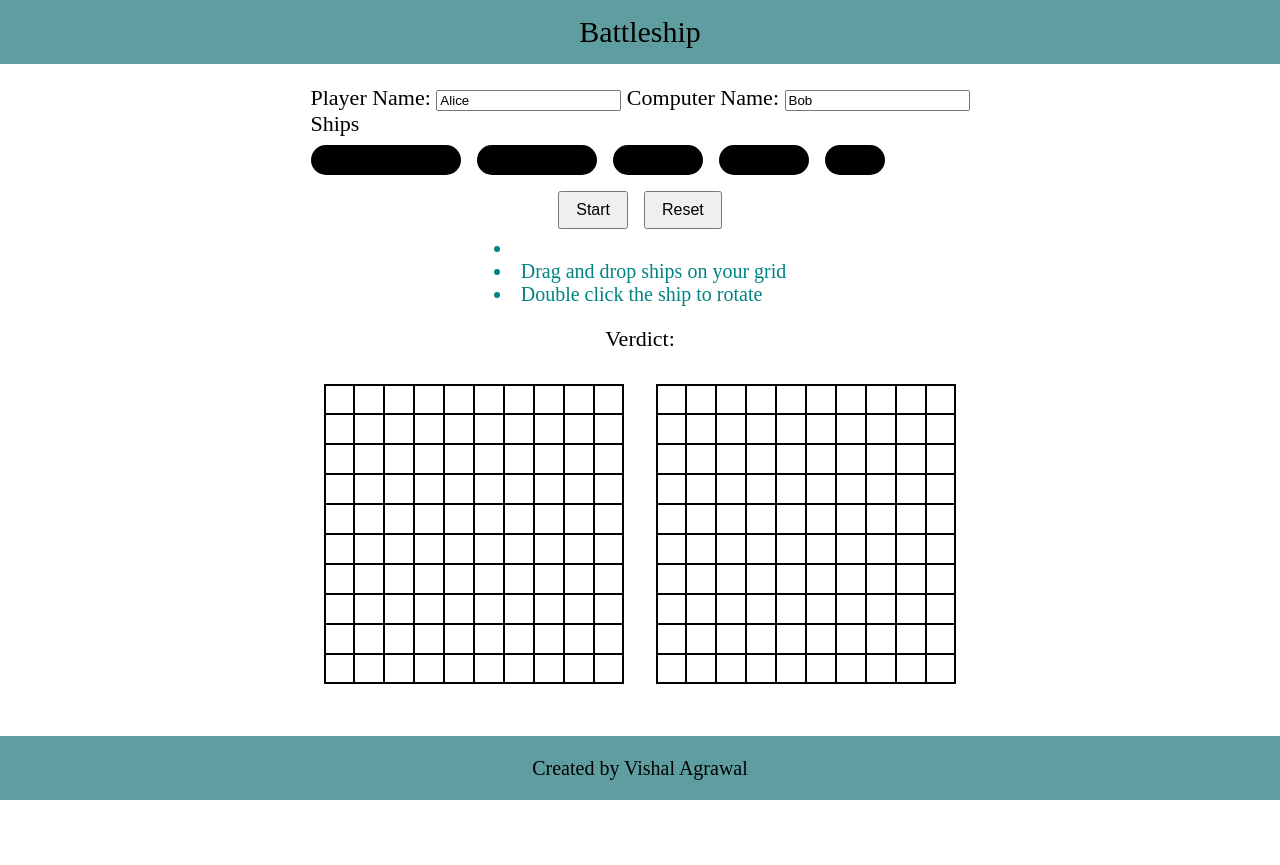
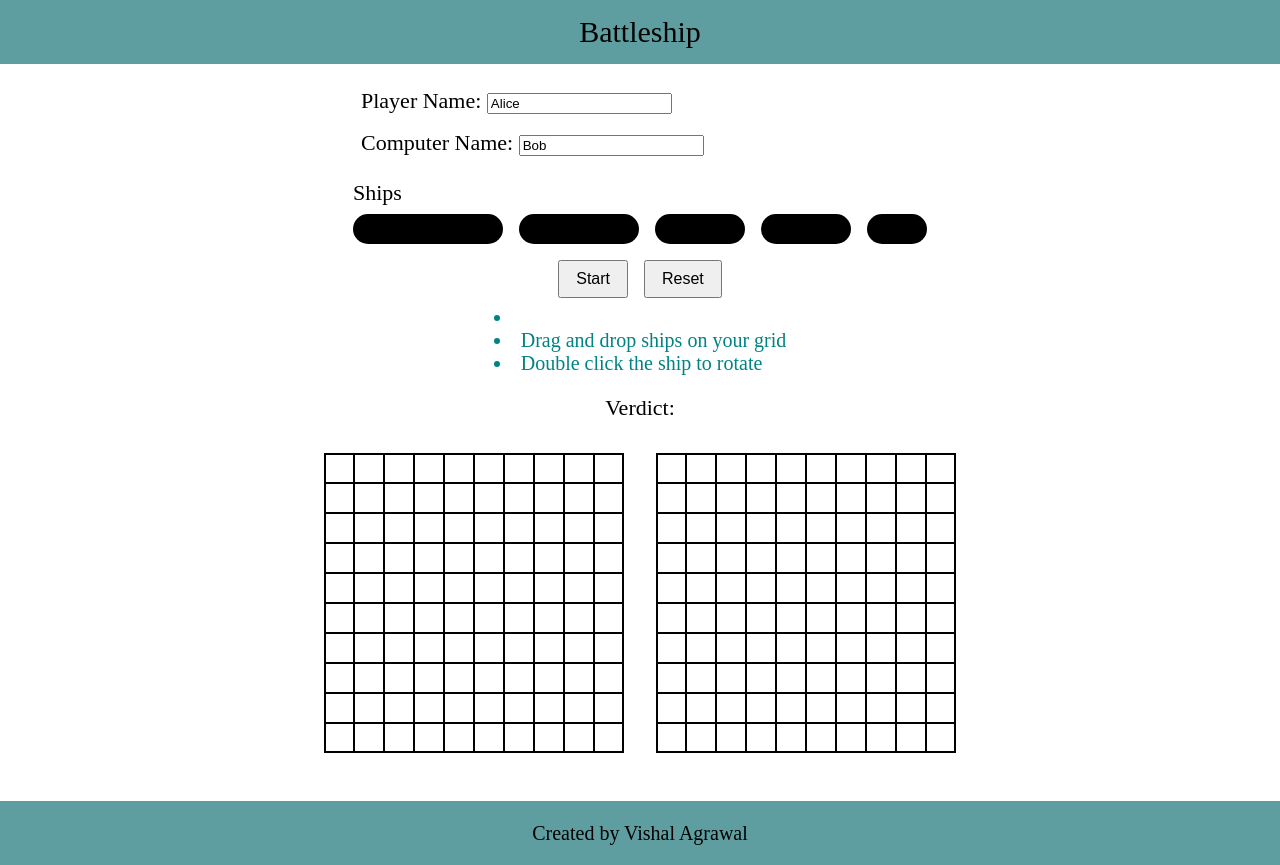
Before and after one commit to vishalagrawal22/battleship, a website built with webpack: page dist/index.html in a window 1280 px wide. Before the commit the page ends 800 px from the top, so only its background shows below. Built offline with Linux system fonts and the light colour scheme.

Commit message:
Add UI improvements

```diff
--- a/src/styles.css
+++ b/src/styles.css
@@ -104,6 +104,7 @@ main {
 
 .game-boards-section {
   display: flex;
+  justify-content: center;
   flex-wrap: wrap;
   gap: 32px;
   margin: 32px 0px;
@@ -170,6 +171,21 @@ section {
   font-size: 22px;
 }
 
+section,
+article {
+  flex: 0 0 auto;
+}
+
+form {
+  display: flex;
+  flex-direction: column;
+  margin-bottom: 16px;
+}
+
+form div {
+  padding: 8px;
+}
+
 footer,
 header {
   height: 8vh;
```
Also changed, not shown: dist/bundle.js, dist/index.html.
